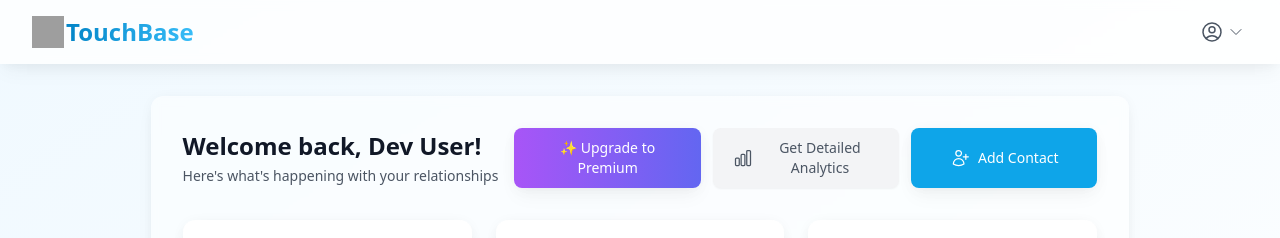
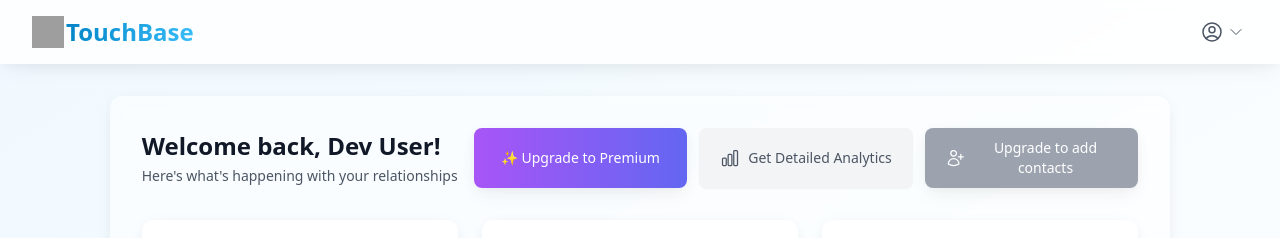
Before and after one commit to ajiteshgogoi/touchbase, a React (Vite) app: page / in a window 1280 px wide. Both pictures are taken after a click on the button "Development Mode Login". Shown: the top 238 px of the page. Built offline with nearby package versions, Linux system fonts and the light colour scheme; no server answers; the database is empty; grey boxes are pictures that could not be loaded.

Commit message:
Add trial period to add contact buttons

```diff
--- a/src/pages/Contacts.tsx
+++ b/src/pages/Contacts.tsx
@@ -107,16 +107,21 @@ export const Contacts = () => {
         </div>
         {canAddMore ? (
           <Link
-            to="/contacts/new"
-            className="inline-flex items-center justify-center w-full sm:w-auto px-5 py-2.5 rounded-lg text-sm font-medium text-white bg-primary-500 hover:bg-primary-400 shadow-soft hover:shadow-lg transition-all"
+            to={isPremium || isOnTrial ? "/contacts/new" : "/settings"}
+            className={`inline-flex items-center justify-center w-full sm:w-auto px-5 py-2.5 rounded-lg text-sm font-medium text-white ${
+              isPremium || isOnTrial ? "bg-primary-500 hover:bg-primary-400" : "bg-gray-400 hover:bg-gray-500"
+            } shadow-soft hover:shadow-lg transition-all`}
           >
             <UserPlusIcon className="h-5 w-5 mr-2" />
-            Add Contact
+            {isPremium || isOnTrial ? "Add Contact" : "Upgrade to add contacts"}
           </Link>
         ) : (
-          <button className="inline-flex items-center justify-center w-full sm:w-auto px-5 py-2.5 rounded-lg text-sm font-medium text-white bg-gray-400 cursor-not-allowed shadow-soft">
+          <Link
+            to="/settings"
+            className="inline-flex items-center justify-center w-full sm:w-auto px-5 py-2.5 rounded-lg text-sm font-medium text-white bg-gray-400 hover:bg-gray-500 shadow-soft hover:shadow-lg transition-all"
+          >
             Upgrade to add more contacts
-          </button>
+          </Link>
         )}
       </div>
 
--- a/src/pages/Dashboard.tsx
+++ b/src/pages/Dashboard.tsx
@@ -325,20 +325,25 @@ export const Dashboard = () => {
           </Link>
           {canAddMore ? (
             <Link
-              to="/contacts/new"
-              className="flex-1 inline-flex items-center justify-center text-center px-5 py-2.5 rounded-lg text-sm font-medium text-white bg-primary-500 hover:bg-primary-400 shadow-soft hover:shadow-lg transition-all"
+              to={isPremium || isOnTrial ? "/contacts/new" : "/settings"}
+              className={`flex-1 inline-flex items-center justify-center text-center px-5 py-2.5 rounded-lg text-sm font-medium text-white ${
+                isPremium || isOnTrial ? "bg-primary-500 hover:bg-primary-400" : "bg-gray-400 hover:bg-gray-500"
+              } shadow-soft hover:shadow-lg transition-all`}
             >
               <span className="inline-flex items-center justify-center">
                 <UserPlusIcon className="h-5 w-5 mr-2 flex-shrink-0" />
-                Add Contact
+                {isPremium || isOnTrial ? "Add Contact" : "Upgrade to add contacts"}
               </span>
             </Link>
           ) : (
-            <button className="flex-1 inline-flex items-center justify-center text-center px-5 py-2.5 rounded-lg text-sm font-medium text-white bg-gray-400 cursor-not-allowed shadow-soft">
+            <Link
+              to="/settings"
+              className="flex-1 inline-flex items-center justify-center text-center px-5 py-2.5 rounded-lg text-sm font-medium text-white bg-gray-400 hover:bg-gray-500 shadow-soft hover:shadow-lg transition-all"
+            >
               <span className="inline-flex items-center justify-center">
                 Upgrade to add more contacts
               </span>
-            </button>
+            </Link>
           )}
         </div>
       </div>
```
